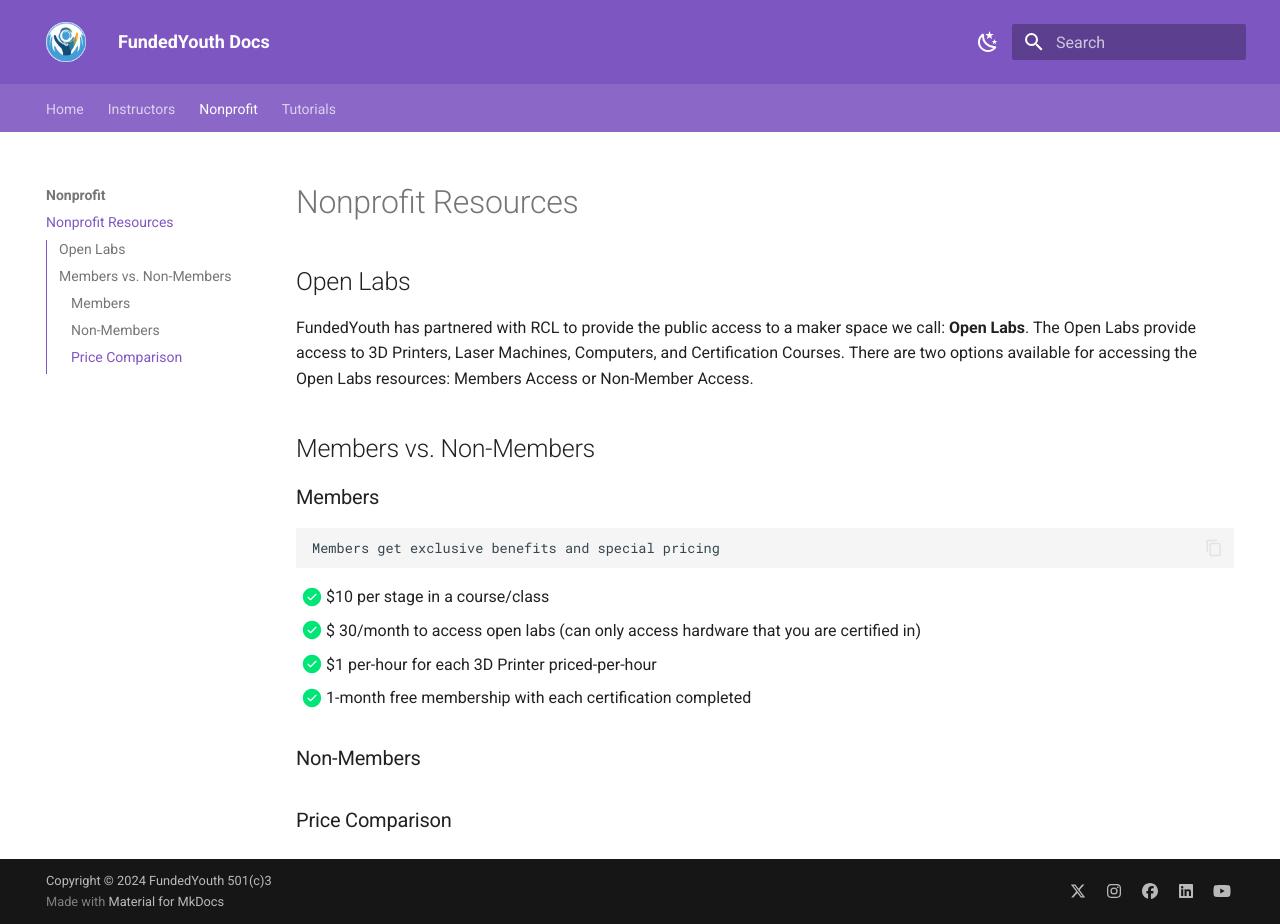
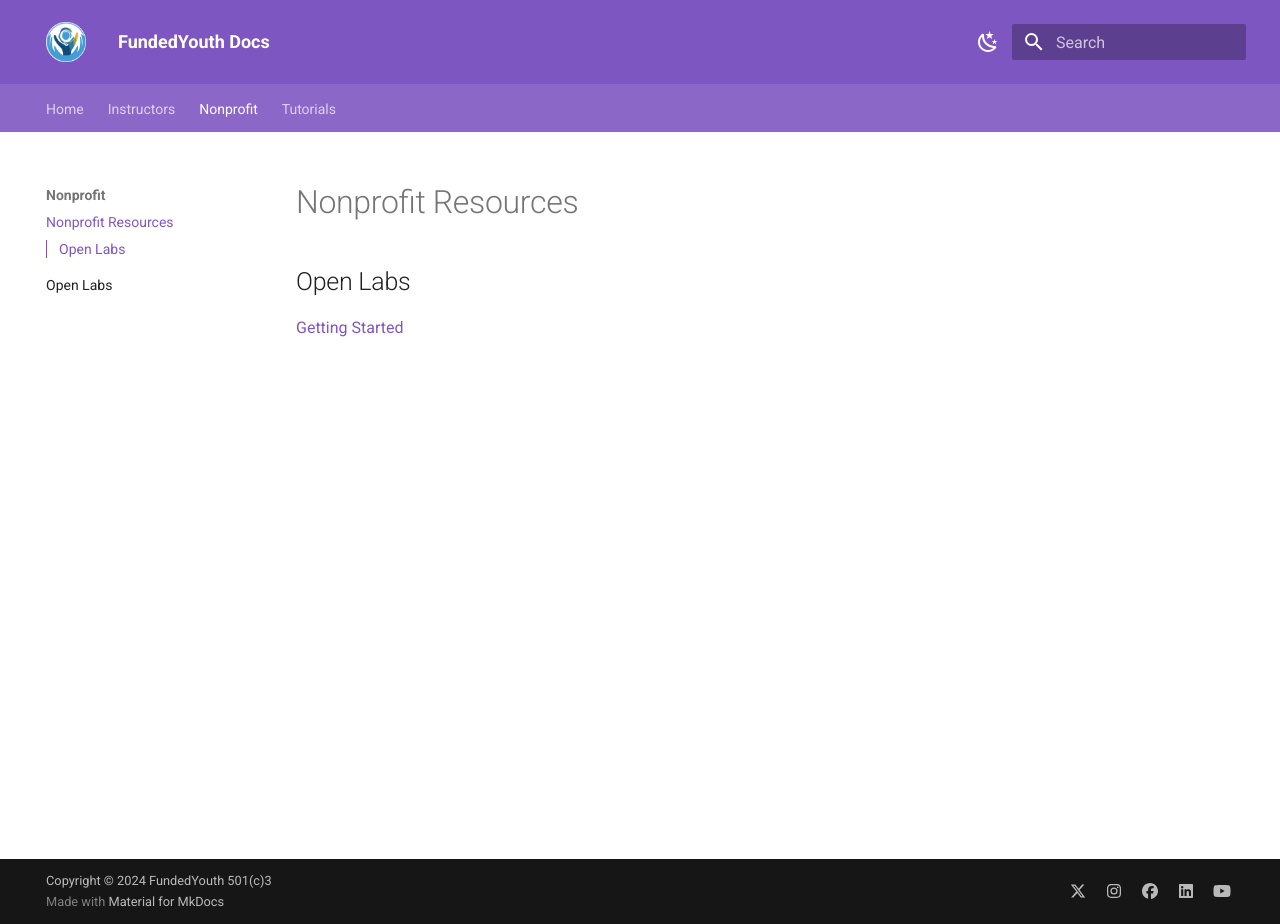
Before and after one commit to FundedYouth/mkdocs, an MkDocs documentation site: the page built from docs/nonprofit/index.md, in a window 1280 px wide and 924 px high. Built offline with MkDocs 1.6.1 and Material for MkDocs 9.7.7, drawn with Linux system fonts in a browser that asks for light colours.

Commit message:
Configuring Navigation for Open Labs

```diff
--- a/docs/nonprofit/index.md
+++ b/docs/nonprofit/index.md
@@ -2,19 +2,4 @@
 
 ## Open Labs
 
-FundedYouth has partnered with RCL to provide the public access to a maker space we call: **Open Labs**. The Open Labs provide access to 3D Printers, Laser Machines, Computers, and Certification Courses. There are two options available for accessing the Open Labs resources: Members Access or Non-Member Access.
-
-## Members vs. Non-Members
-
-### Members
-
-    Members get exclusive benefits and special pricing
-
-- [x] $10 per stage in a course/class
-- [x] $ 30/month to access open labs (can only access hardware that you are certified in)
-- [x] $1 per-hour for each 3D Printer priced-per-hour
-- [x] 1-month free membership with each certification completed
-
-### Non-Members
-
-### Price Comparison
+[Getting Started](./Open_Labs.md#open-labs)
```
Also changed, not shown: docs/nonprofit/Open_Labs.md (added, +42 -0 lines).
